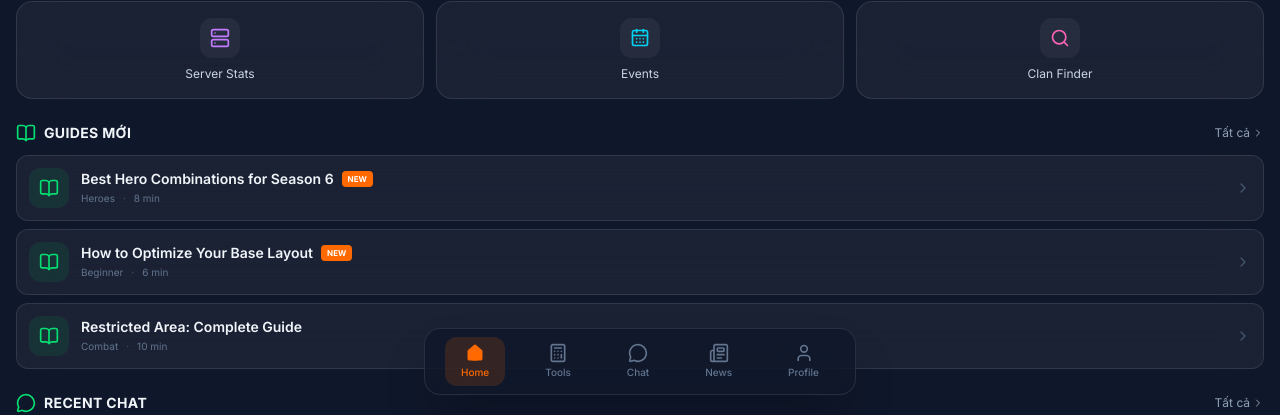
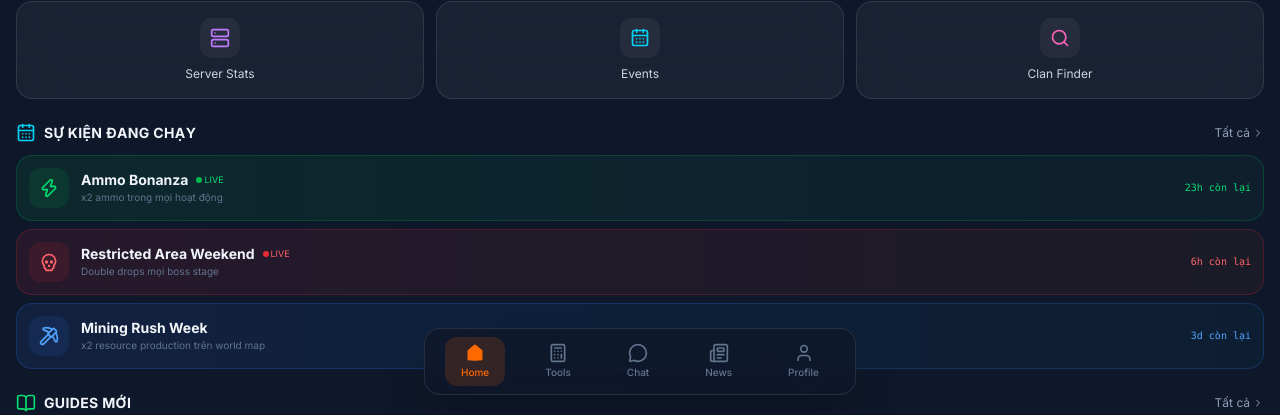
Before and after one commit to thinhliv/lastwar-hq, a Next.js app in the folder apps/web/: page / in a window 1280 px wide. Shown: the part 397-812 px from the top of the page. Built offline with nearby package versions, Linux system fonts and the light colour scheme; no server answers.

Commit message:
feat: homepage events preview, command palette, SEO suite, loading/error/404 pages

```diff
--- a/apps/web/src/app/page.tsx
+++ b/apps/web/src/app/page.tsx
@@ -17,6 +17,9 @@ import {
   Map as MapIcon,
   Newspaper,
   Sparkles,
+  Zap,
+  Skull,
+  Pickaxe,
 } from "lucide-react";
 import LanguageSwitcher from "@/components/LanguageSwitcher";
 import AuthModal from "@/components/auth/AuthModal";
@@ -217,6 +220,75 @@ export default function HomePage() {
         </div>
       </section>
 
+      {/* ===== SECTION 2.5: ACTIVE EVENTS PREVIEW ===== */}
+      <section className="px-4 pt-6">
+        <div className="flex items-center gap-2 mb-3">
+          <CalendarDays className="w-5 h-5 text-cyan-400" />
+          <h2 className="text-sm font-bold uppercase tracking-wide">
+            Sự kiện đang chạy
+          </h2>
+          <Link
+            href="/tools/events"
+            className="ml-auto text-xs text-slate-400 hover:text-orange-500 transition-colors flex items-center gap-0.5"
+          >
+            Tất cả <ChevronRight className="w-3 h-3" />
+          </Link>
+        </div>
+
+        <div className="space-y-2">
+          <Link href="/tools/events" className="block p-3 rounded-2xl bg-gradient-to-r from-green-500/10 to-emerald-500/5 border border-green-500/20 hover:border-green-500/30 transition-all">
+            <div className="flex items-center gap-3">
+              <div className="w-10 h-10 rounded-xl bg-green-500/10 flex items-center justify-center">
+                <Zap className="w-5 h-5 text-green-400" />
+              </div>
+              <div className="flex-1 min-w-0">
+                <div className="flex items-center gap-2">
+                  <h3 className="font-bold text-sm">Ammo Bonanza</h3>
+                  <span className="flex items-center gap-0.5 text-[9px] text-green-400">
+                    <span className="w-1.5 h-1.5 rounded-full bg-green-500 animate-pulse" />
+                    LIVE
+                  </span>
+                </div>
+                <p className="text-[10px] text-slate-500">x2 ammo trong mọi hoạt động</p>
+              </div>
+              <span className="text-[10px] font-mono text-green-400">23h còn lại</span>
+            </div>
+          </Link>
+
+          <Link href="/tools/events" className="block p-3 rounded-2xl bg-gradient-to-r from-red-500/10 to-orange-500/5 border border-red-500/20 hover:border-red-500/30 transition-all">
+            <div className="flex items-center gap-3">
+              <div className="w-10 h-10 rounded-xl bg-red-500/10 flex items-center justify-center">
+                <Skull className="w-5 h-5 text-red-400" />
+              </div>
+              <div className="flex-1 min-w-0">
+                <div className="flex items-center gap-2">
+                  <h3 className="font-bold text-sm">Restricted Area Weekend</h3>
+                  <span className="flex items-center gap-0.5 text-[9px] text-red-400">
+                    <span className="w-1.5 h-1.5 rounded-full bg-red-500 animate-pulse" />
+                    LIVE
+                  </span>
+                </div>
+                <p className="text-[10px] text-slate-500">Double drops mọi boss stage</p>
+              </div>
+              <span className="text-[10px] font-mono text-red-400">6h còn lại</span>
+            </div>
+          </Link>
+
+          <Link href="/tools/events" className="block p-3 rounded-2xl bg-gradient-to-r from-blue-500/10 to-cyan-500/5 border border-blue-500/20 hover:border-blue-500/30 transition-all">
+            <div className="flex items-center gap-3">
+              <div className="w-10 h-10 rounded-xl bg-blue-500/10 flex items-center justify-center">
+                <Pickaxe className="w-5 h-5 text-blue-400" />
+              </div>
+              <div className="flex-1 min-w-0">
+                <h3 className="font-bold text-sm">Mining Rush Week</h3>
+                <p className="text-[10px] text-slate-500">x2 resource production trên world map</p>
+              </div>
+              <span className="text-[10px] font-mono text-blue-400">3d còn lại</span>
+            </div>
+          </Link>
+        </div>
+      </section>
+
       {/* ===== SECTION 3: LATEST GUIDES ===== */}
       <section className="px-4 pt-6">
         <div className="flex items-center gap-2 mb-3">
```
